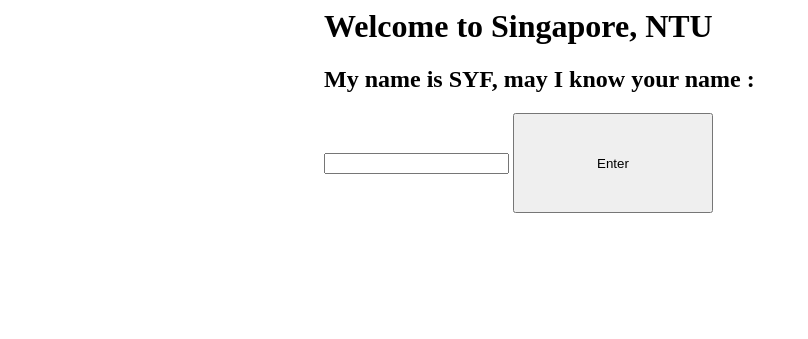
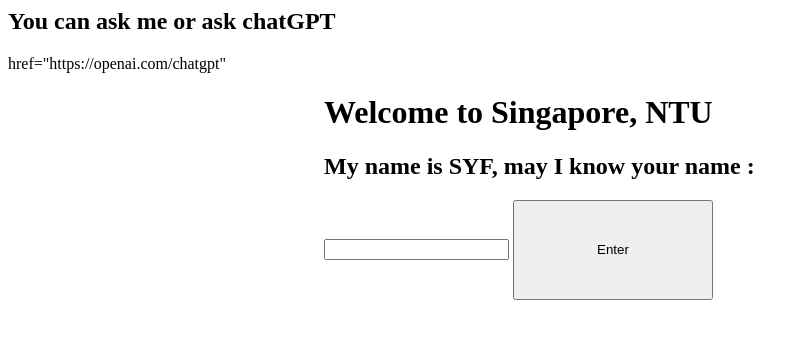
Before and after one commit to 4Ashh/ntu, a Flask app: page / in a window 1280 px wide. Shown: the top 339 px of the page, without its empty margins (0-808 px from the left). Run offline with Flask 3, Linux system fonts and the light colour scheme.

Commit message:
Update index.html

```diff
--- a/templates/index.html
+++ b/templates/index.html
@@ -4,7 +4,9 @@
 @media (min-width:768px) {.container{width: 60%;}}
 @media (min-width:1024px) {.container{width: 50%;}}
 </style>
-
+<title> MY chatGPT!!!</title>
+<h2> You can ask me or ask chatGPT</h2>
+<a>href="https://openai.com/chatgpt"</a>
 <div class="container">
 <h1>Welcome to Singapore, NTU</h1>
 <form action="/main" method="post">
```
